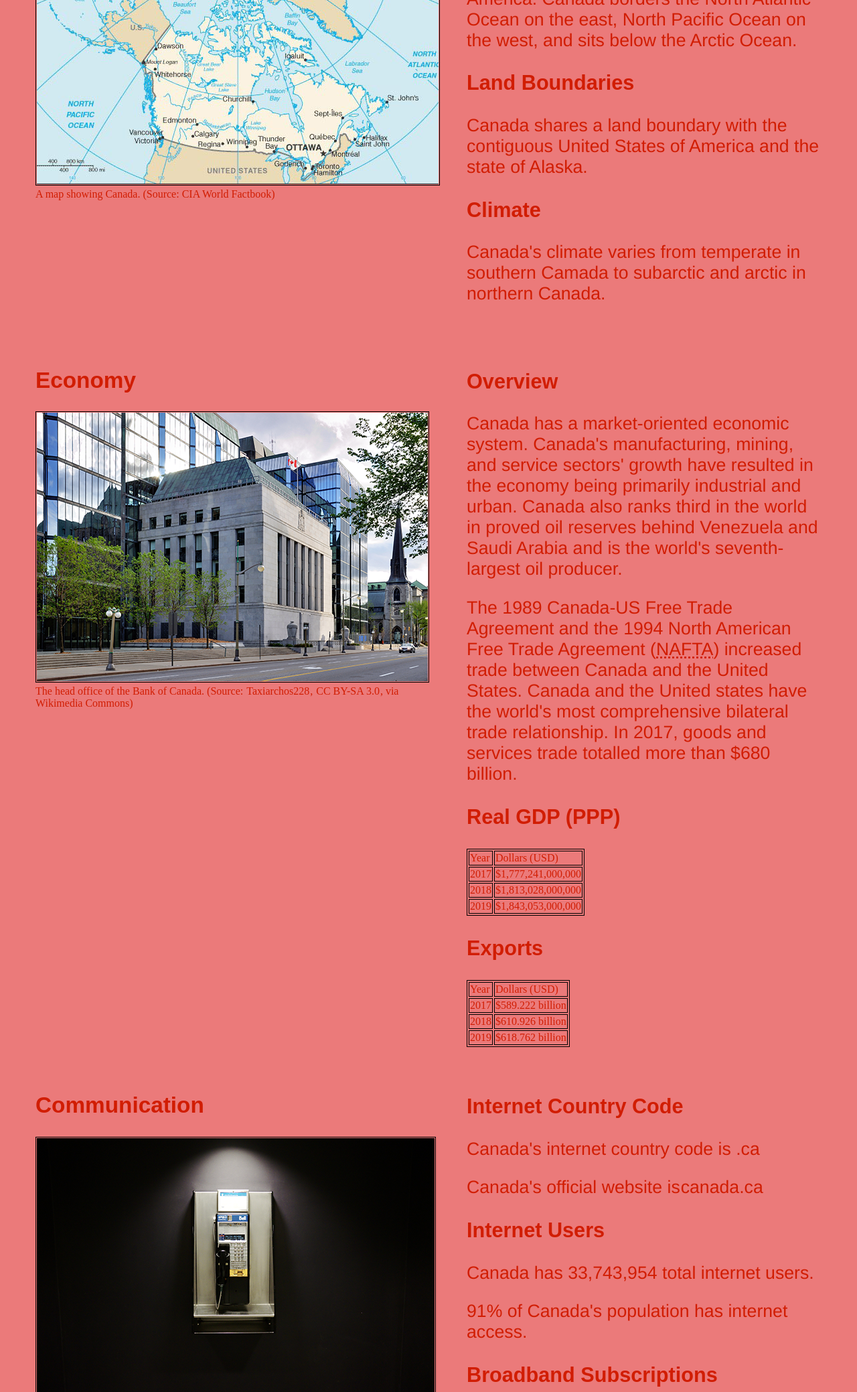
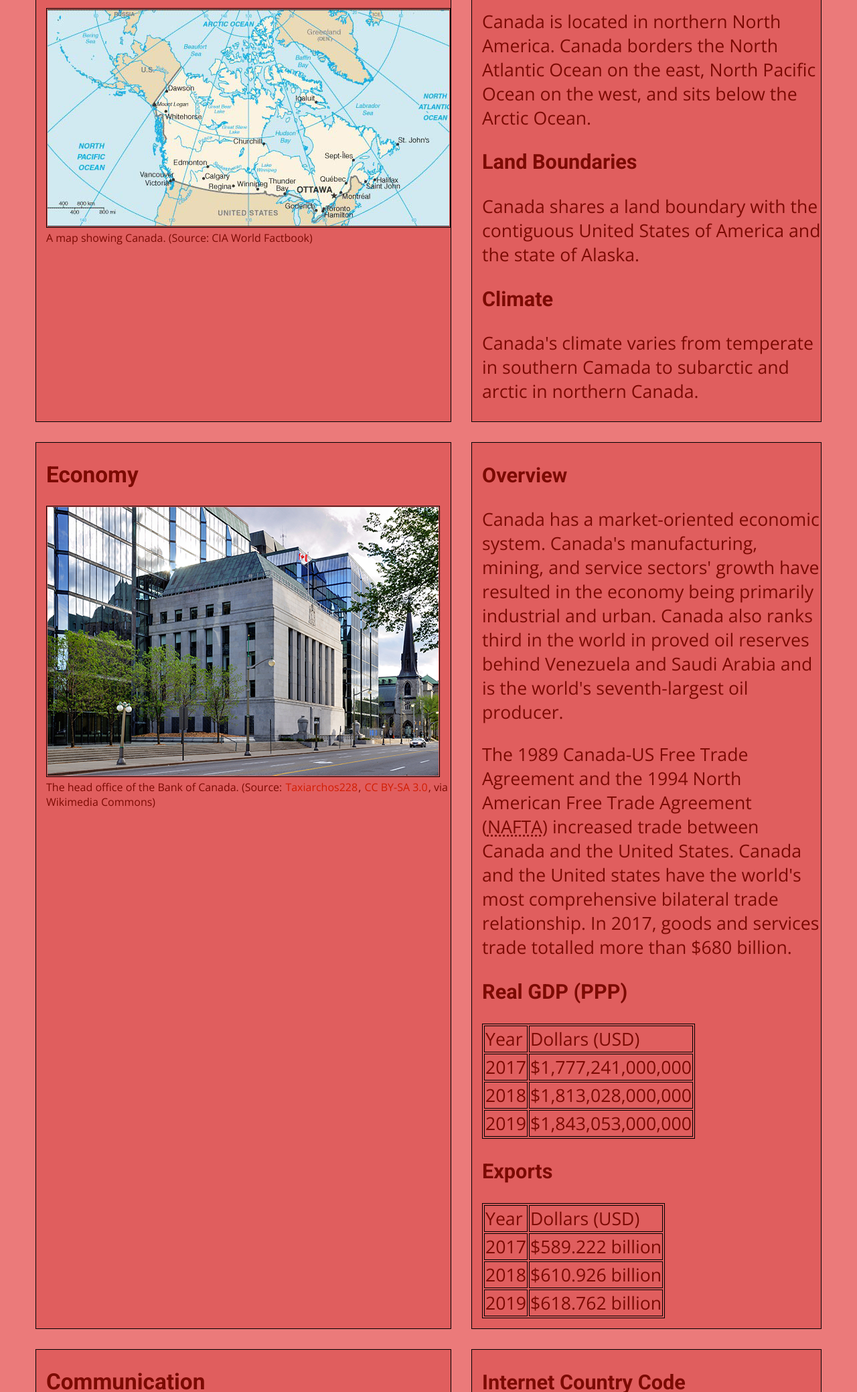
Before and after one commit to Jxl1818/Jxl1818.github.io, a plain HTML site: page canada.html in a window 1280 px wide. Shown: the part 722-2800 px from the top of the page at 67% size. Drawn offline with nearby package versions, Linux system fonts and the light colour scheme.

Commit message:
Restructured, improved?
I want to connect with you to troubleshoot how to properly nest div within main, without having the div class consider main a singular element of the grid, becuase I had to incorrectly use main to get it to validate and display properly.

```diff
--- a/canada.html
+++ b/canada.html
@@ -4,20 +4,20 @@
     <meta charset="utf-8" />
     <title>Canada</title>
     <link href="css/style.css" rel="stylesheet" />
+    <link rel="preconnect" href="https://fonts.gstatic.com">
+    <link href="https://fonts.googleapis.com/css2?family=Open+Sans:wght@400;700&family=Roboto:wght@400;700&display=swap" rel="stylesheet">
   </head>
 
   <body>
 
-
+        <main>
           <div class="canada-web-grid">
-
-
             <div id="navigation">
               <nav>
                 <ul>
                   <li><a href="#intro">Introduction</a></li>
-            <li><a href="#geography">Geography</a></li>
-            <li><a href="#economy">Economy</a></li>
+                  <li><a href="#geography-title">Geography</a></li>
+                  <li><a href="#economy-title">Economy</a></li>
                   <li><a href="#communication">Communication</a></li>
                   <li><a href="#source">Source</a></li>
                 </ul>
@@ -38,14 +38,17 @@
             </div>
 
 
+
+
+
             <div id="introduction">
-        <main>
 
               <section  id="intro">
                 <h2>Introduction</h2>
                 <p>Canada was founded on July 1, 1897 by way of the passage of the British North America Act. Canada is a member of the North Atlantic Treaty Organization and the United Nations. Canada's national political regime is a parliamentary democracy and a federal system of parliamentary government with strong democratic traditions.</p>
               </section>
             </div>
+
 
               <div id="geography-title">
                   <section id="geography">
@@ -54,6 +57,8 @@
                       <img src="images/canada-map-v2.png" alt="A map of Canada.">
                       <figcaption>A map showing Canada. (Source: CIA World Factbook)</figcaption>
                     </figure>
+                  </section>
+
               </div>
 
               <div id="geography-content">
@@ -74,7 +79,7 @@
                       <p>Canada's climate varies from temperate in southern Camada to subarctic and arctic in northern Canada.</p>
                     </article>
 
-          </section>
+
               </div>
 
               <div id="economy-title">
@@ -82,9 +87,9 @@
                   <h2>Economy</h2>
                   <figure>
                     <img src="images/canada-bank-v4.png" alt="The head office of the Bank of Canada.">
-
                     <figcaption>The head office of the Bank of Canada. (Source: <a href="https://commons.wikimedia.org/wiki/File:Ottawa_-_ON_-_Bank_of_Canada.jpg">Taxiarchos228</a>, <a href="http://creativecommons.org/licenses/by-sa/3.0/">CC BY-SA 3.0</a>, via Wikimedia Commons)</figcaption>
                   </figure>
+                </section>
               </div>
 
               <div id="economy-content">
@@ -141,10 +146,10 @@
                     </table>
 
                   </article>
-          </section>
+
               </div>
 
-      <div id="communication-title"
+              <div id="communication-title">
                   <section id="communication">
                     <h2>Communication</h2>
                     <figure>
@@ -152,13 +157,14 @@
 
                       <figcaption>A Bell payphone in Montreal, Canada. (Source: <a href="https://commons.wikimedia.org/wiki/File:Pay_Phone_in_Montreal_-_2017-10_-_59.jpg">boklm</a>, CC0, via Wikimedia Commons)</figcaption>
                     </figure>
+                  </section>
               </div>
 
-      <div id="communication-content"
+                <div id="communication-content">
                   <article>
                     <h3>Internet Country Code</h3>
                     <p>Canada's internet country code is .ca</p>
-                <p>Canada's official website is<a href="https://www.canada.ca/en">canada.ca</a></p>
+                    <p>Canada's official website is <a href="https://www.canada.ca/en">canada.ca</a></p>
                   </article>
 
                   <article>
@@ -172,17 +178,18 @@
                     <p>Canada has 14,445,606 total broadband subscriptions.</p>
                     <p>There are 39 broadband subscriptions per 100 inhabitants, according to a 2018 estimate.</p>
                   </article>
-          </section>
                 </div>
 
-        </main>
-      <div id="source"
+
+
+            <div id="source-title">
               <footer>
                 <section id="source">
                   <h2>Source: <a href="https://www.cia.gov/the-world-factbook/countries/canada/">CIA World Factbook</a></h2>
-          </source>
+                </section>
               </footer>
             </div>
           </div>
+        </main>
   </body>
 </html>
--- a/css/style.css
+++ b/css/style.css
@@ -1,28 +1,42 @@
 body {
   background-color: #eb7a7a;
-  color: #d11d02;
+  color: rgb(124,10,2);
 
 }
 
-font-family: "Helvetica Narrow", sans-serif;
+@import url('https://fonts.googleapis.com/css2?family=Open+Sans:wght@400;700&family=Roboto:wght@400;700&display=swap');
+font-family: 'Open Sans', sans-serif;
+font-family: 'Roboto', sans-serif;
+
+
 
 h1 {
-  font-family: sans-serif, "Helvetica Narrow", "Helvetica";
+  font-family: 'Roboto', sans-serif;
   font-size: 30pt;
 }
 
 h2 {
-  font-family: "Helvetica Narrow", sans-serif;
+  font-family: 'Roboto', sans-serif;
   font-size: 25pt;
 }
 
 h3 {
-  font-family: "Helvetica Narrow", sans-serif;
+  font-family: 'Roboto', sans-serif;
   font-size:23pt;
 }
 
 p {
-  font-family: "Helvetica" , "Arial", sans-serif;
+  font-family: 'Open Sans', sans-serif;
+  font-size: 20pt;
+}
+
+figcaption {
+  font-family: 'Open Sans', sans-serif;
+  color: rgb(124,10,2);
+}
+
+td {
+  font-family: 'Open Sans', sans-serif;
   font-size: 20pt;
 }
 li {
@@ -80,10 +94,12 @@ a:active {
   color: #ff0800;
 }
 
+
+
 .canada-web-grid {
   display: grid;
   grid-template-columns: 1fr 1fr;
-  grid-gap: 40px;
+  grid-gap: 30px;
   grid-template-rows: auto;
   margin: 20px;
   padding: 25px 25px 25px 25px;
@@ -96,64 +112,93 @@ a:active {
   grid-column-end: 2;
   grid-row-start:2;
   grid-row-end:3;
-  background-color: #eb7a7a;
+  background-color: rgb(224,94,94);
+  border: 1px solid #000;
+  padding-left: 15px;
 
 }
 
 #navigation {
   grid-column-start:1;
   grid-column-end:3;
-  background-color: #eb7a7a;
+  background-color: rgb(224,94,94);
   font-size: 20pt;
   font-family: "Helvetica Narrow", sans-serif;
+  border: 1px solid #000;
+  padding-left: 15px;
 
 }
 
+#header {
+  grid-column-start: 1;
+  grid-column-end: 2;
+  background-color: rgb(224,94,94);
+  border: 1px solid #000;
+  padding-left: 15px;
+}
 
 #introduction {
   grid-column-start:2;
   grid-column-end:3;
-  background-color: #eb7a7a;
+  background-color: rgb(224,94,94);
+  border: 1px solid #000;
+  padding-left: 15px;
 }
 
 #geography-title {
   grid-column-start: 1;
   grid-column-end: 2;
-  background-color: #eb7a7a;
+  background-color: rgb(224,94,94);
+  border: 1px solid #000;
+  padding-left: 15px;
 }
 
 #geography-content {
   grid-column-start:2;
   grid-column-end:3;
-  background-color: #eb7a7a;
+  background-color: rgb(224,94,94);
+  border: 1px solid #000;
+  padding-left: 15px;
 }
 
 #economy-title {
   grid-column-start: 1;
   grid-column-end: 2;
-  background-color: #eb7a7a;
+  background-color: rgb(224,94,94);
+  border: 1px solid #000;
+  padding-left: 15px;
 }
 
 #economy-content{
   grid-column-start:2;
   grid-column-end:3;
-  background-color: #eb7a7a;
+  background-color: rgb(224,94,94);
+  border: 1px solid #000;
+  padding-left: 15px;
+  padding-bottom: 15px;
 }
 
-#communicaiton-title {
-  grid-column-start: 1;
-  grid-column-end: 2;
-  background-color: #eb7a7a;
+
+#communication-title{
+  grid-column-start:1;
+  grid-column-end:2;
+  background-color: rgb(224,94,94);
+  border: 1px solid #000;
+  padding-left: 15px;
 }
 
 #communication-content{
   grid-column-start:2;
   grid-column-end:3;
-  background-color: #;
+  background-color: rgb(224,94,94);
+  border: 1px solid #000;
+  padding-left: 15px;
 }
 
-#source {
+#source-title {
   grid-column-start:1;
   grid-column-end:3;
-  background-color: #;
+  background-color: rgb(224,94,94);
+  border: 1px solid #000;
+  padding-left: 15px;
 }
```
Also changed, not shown: 1 other file. Lines whose indentation alone changed are shown as unchanged.
